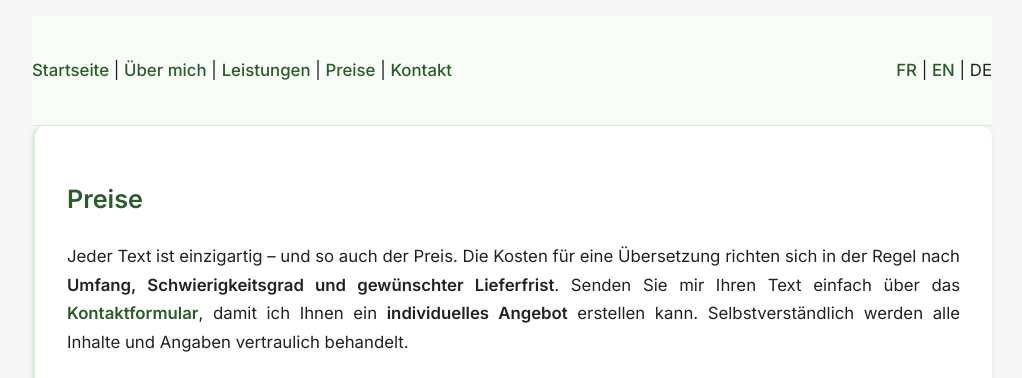
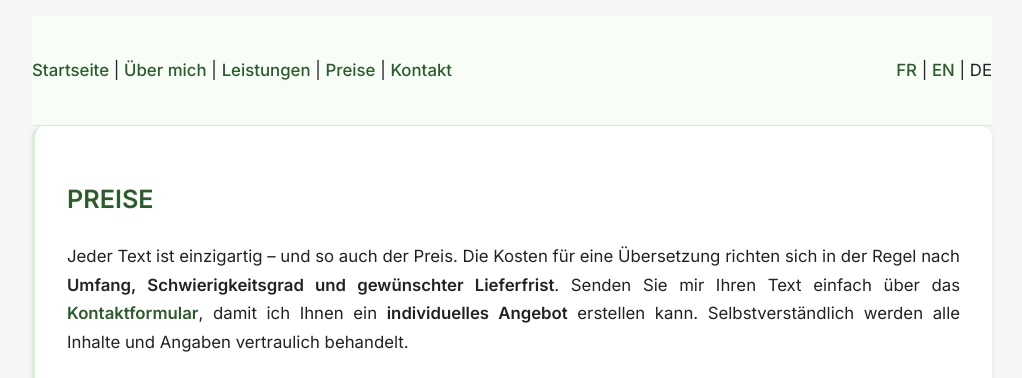
Before and after one commit to nneuhoff/traduction-translation-uebersetzung, a Jekyll site: the page built from de/pricing.md, in a window 1280 px wide. Shown: the top 378 px of the page, without its empty margins (128-1150 px from the left). Built offline with Jekyll 4.4.1, drawn with Linux system fonts in a browser that asks for light colours.

```diff
--- a/de/pricing.md
+++ b/de/pricing.md
@@ -4,7 +4,7 @@ title: "Preise"
 lang: de
 ---
 
-## Preise
+## PREISE
 
 Jeder Text ist einzigartig – und so auch der Preis. Die Kosten für eine Übersetzung richten sich in der Regel nach **Umfang, Schwierigkeitsgrad und gewünschter Lieferfrist**. Senden Sie mir Ihren Text einfach über das [**Kontaktformular**](https://nneuhoff.github.io/traduction-translation-uebersetzung/de/contact.html), damit ich Ihnen ein **individuelles Angebot** erstellen kann. Selbstverständlich werden alle Inhalte und Angaben vertraulich behandelt.
 
```
